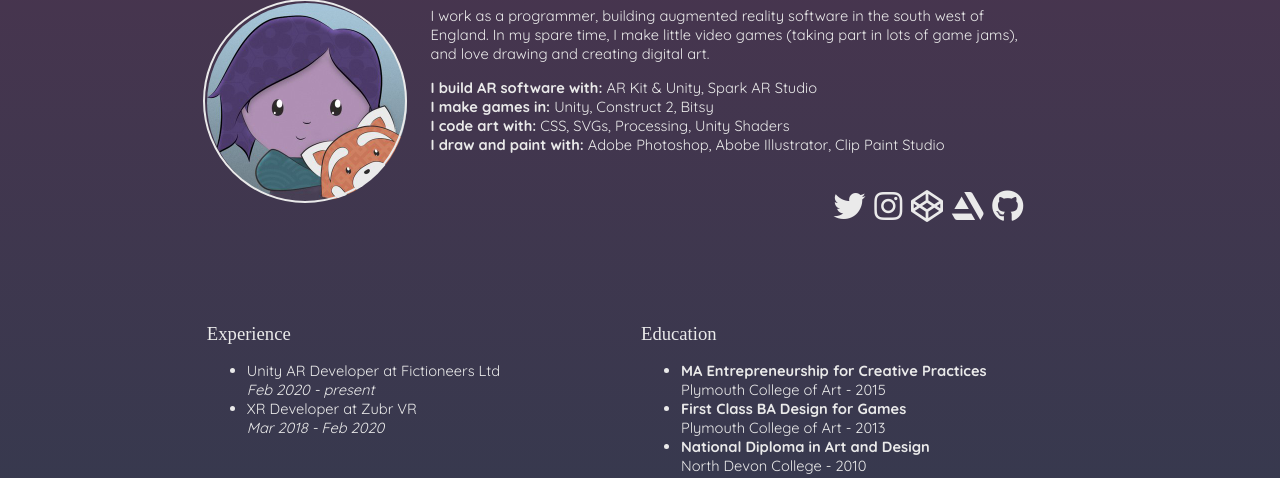
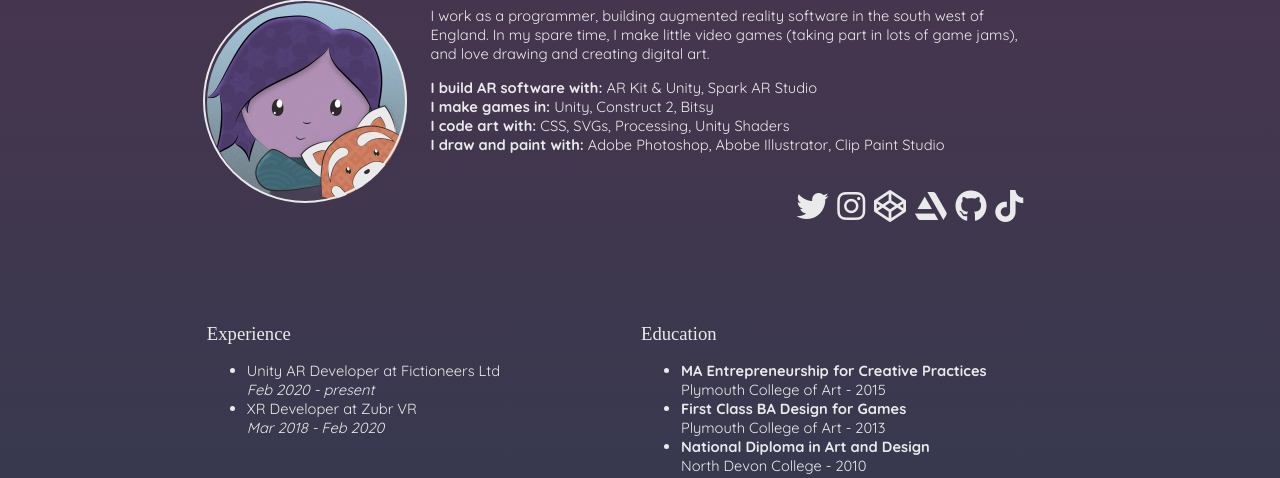
Before and after one commit to viki-scull/viki-scull.github.io, a PHP site: page / in a window 1280 px wide. Shown: the part 3626-4104 px from the top of the page. Run offline with PHP 8.4, Linux system fonts and the light colour scheme; some libraries are stand-ins or nearby versions; some web fonts are replaced.

Commit message:
update page sections

```diff
--- a/index.html
+++ b/index.html
@@ -3,15 +3,16 @@
 <head>
 
 <link rel="stylesheet" href="style.css">
-<link rel="stylesheet" href="https://use.fontawesome.com/releases/v5.7.1/css/all.css" integrity="sha384-fnmOCqbTlWIlj8LyTjo7mOUStjsKC4pOpQbqyi7RrhN7udi9RwhKkMHpvLbHG9Sr" crossorigin="anonymous">
+<!-- <link rel="stylesheet" href="https://use.fontawesome.com/releases/v5.7.1/css/all.css" integrity="sha384-fnmOCqbTlWIlj8LyTjo7mOUStjsKC4pOpQbqyi7RrhN7udi9RwhKkMHpvLbHG9Sr" crossorigin="anonymous"> -->
+<script src="https://kit.fontawesome.com/82b0d74f6d.js" crossorigin="anonymous"></script>
 
  <script src="//cdnjs.cloudflare.com/ajax/libs/jquery/2.1.3/jquery.min.js"></script>
 
 </head>
 <body>
   <div class="header">
-    <a href="index.html">Portfolio</a>
-    <a href="/#aboutMe">About Me</a>
+    <a href="#portfolio">Portfolio</a>
+    <a href="#aboutMe">About Me</a>
   </div>
   <br><br><br><br>
   <h1>Hi, I'm Viki</h1>
@@ -21,7 +22,7 @@
   <!-- <h3> <span class="games">video games</span> - <span class="ar">augmented reality</span> - creative coding - illustration</h3> -->
   <!-- <h2> This site is still under construction, and there's still plenty more to be put on it and some links may not work</h2> -->
   <br><br><br><br>
-<div class="container">
+<div class="container" id="portfolio">
   <!-- This is where the projects are rendered-->
   <!--
   **************************************augmented reality******************************************
@@ -211,7 +212,7 @@
 
 
   <!-- <div class="greenBG start"></div> -->
-  <div class="greenBG aboutMePicture">
+  <div class="greenBG aboutMePicture" id="aboutMe">
     <img src="imgs/pic.jpg">
     <div class="imgOutline"></div>
   </div>
@@ -231,11 +232,12 @@
       <b>I draw and paint with:</b> Adobe Photoshop, Abobe Illustrator, Clip Paint Studio
     </p>
     <p class="icons">
-      <a href="https://twitter.com/alittleredpanda" target:"_blank"> <i class="fab fa-twitter"></i> </a>
-      <a href="https://instagram.com/alittleredpanda" target:"_blank"> <i class="fab fa-instagram"></i> </a>
-      <a href="https://codepen.io/alittleredpanda" target:"_blank"> <i class="fab fa-codepen"></i> </a>
-      <a href="https://vikijohnson.artstation.com/" target:"_blank"> <i class="fab fa-artstation"></i> </a>
-      <a href="https://github.com/viki-johnson" target:"_blank"> <i class="fab fa-github"></i></a>
+      <a href="https://twitter.com/alittleredpanda" target="_blank"> <i class="fab fa-twitter"></i> </a>
+      <a href="https://instagram.com/alittleredpanda" target="_blank"> <i class="fab fa-instagram"></i> </a>
+      <a href="https://codepen.io/alittleredpanda" target="_blank"> <i class="fab fa-codepen"></i> </a>
+      <a href="https://vikijohnson.artstation.com/" target="_blank"> <i class="fab fa-artstation"></i> </a>
+      <a href="https://github.com/viki-johnson" target="_blank"> <i class="fab fa-github"></i></a>
+      <a href="https://www.tiktok.com/@alittleredpanda/" target="_blank"> <i class="fab fa-tiktok"></i></a>
     </p>
   </div>
 
--- a/style.css
+++ b/style.css
@@ -1,4 +1,7 @@
 @import url("https://fonts.googleapis.com/css?family=Jacques+Francois|Open+Sans|Quicksand:400,700");
+html {
+  scroll-behavior: smooth; }
+
 .header {
   width: 100%;
   margin-top: -40px;
--- a/style.sass
+++ b/style.sass
@@ -8,6 +8,10 @@ $pink: #90396A
 $lightPink: #CF92B5
 
 @import url('https://fonts.googleapis.com/css?family=Jacques+Francois|Open+Sans|Quicksand:400,700')
+
+
+html
+  scroll-behavior: smooth
 
 .header
   width: 100%
```
Also changed, not shown: 1 other file.
